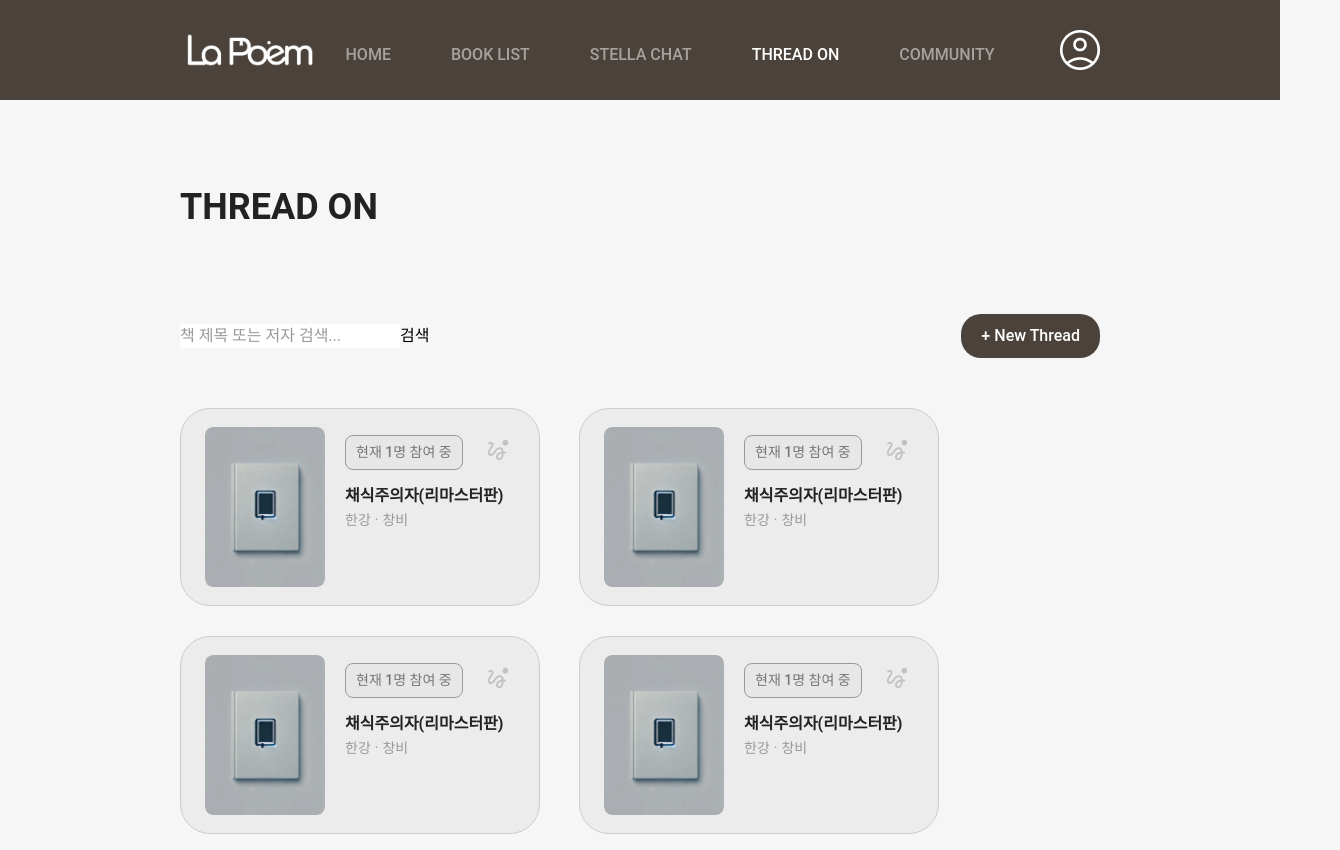
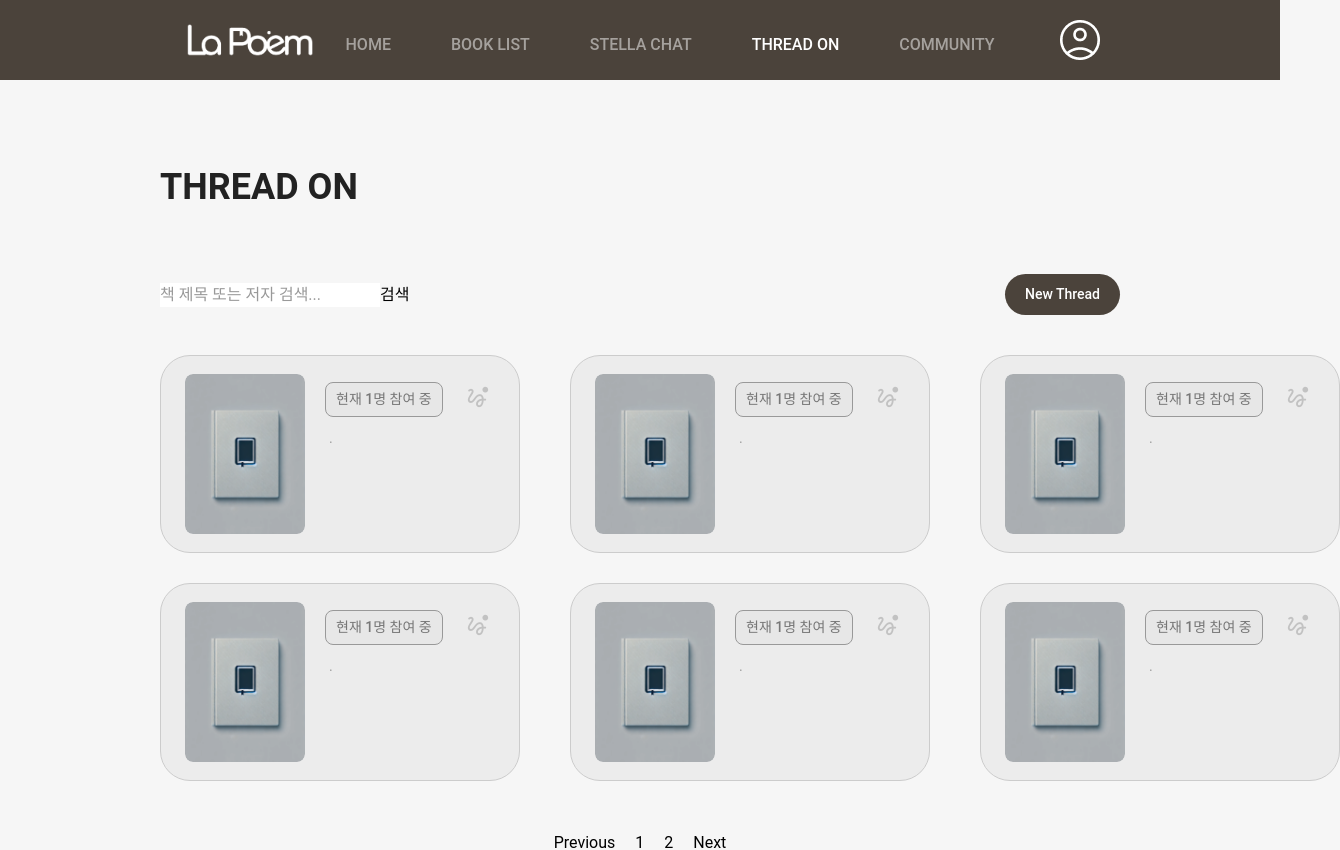
Before and after one commit to lollipopwyn/proj_lapoem_front, a React (Create React App) app: page /thread_on in a window 1280 px wide. Shown: the top 850 px of the page, 1340 px wide, since content can reach past the window. Built offline with nearby package versions, Linux system fonts and the light colour scheme.

Commit message:
241105_style_ThreadOn_css 수정_유소라

```diff
--- a/src/App.js
+++ b/src/App.js
@@ -1,19 +1,20 @@
-import { BrowserRouter, Navigate, Route, Routes } from 'react-router-dom';
-import Navbar from './components/Navbar';
-import Main from './components/Main/Main';
-import Join from './components/Auth/Join';
-import Login from './components/Auth/Login';
-import Booklist from './components/BookList/Booklist';
-import Stella from './components/Stella/Stella';
-import Community from './components/Community/Community';
-import NewForum from './components/Community/NewForum';
-import Community_detail from './components/Community/Community_detail';
-import ThreadOn from './components/ThreadOn/Threadon';
+import { BrowserRouter, Navigate, Route, Routes } from "react-router-dom";
+import Navbar from "./components/Navbar";
+import Main from "./components/Main/Main";
+import Join from "./components/Auth/Join";
+import Login from "./components/Auth/Login";
+import Booklist from "./components/BookList/Booklist";
+import Stella from "./components/Stella/Stella";
+import Community from "./components/Community/Community";
+import NewForum from "./components/Community/NewForum";
+import Community_detail from "./components/Community/Community_detail";
+import ThreadOn from "./components/ThreadOn/Threadon";
 
-import { useDispatch, useSelector } from 'react-redux';
-import { useEffect } from 'react';
-import { initializeAuth } from './redux/features/auth/authSlice';
-import Mypage from './components/My/Mypage';
+import { useDispatch, useSelector } from "react-redux";
+import { useEffect } from "react";
+import { initializeAuth } from "./redux/features/auth/authSlice";
+import Mypage from "./components/My/Mypage";
+import Threadon_post from "./components/ThreadOn/Threadon_post";
 
 function App() {
   const dispatch = useDispatch();
@@ -34,6 +35,7 @@ function App() {
           <Route path="/book_list" element={<Booklist />} />
           <Route path="/chatstella" element={<Stella />} />
           <Route path="/thread_on" element={<ThreadOn />} />
+          <Route path="/new_thread" element={<Threadon_post />} />
           <Route path="/community" element={<Community />} />
           <Route path="/new_forum" element={<NewForum />} />
           <Route path="/community/:postId" element={<Community_detail />} />
--- a/src/components/Bookcard.css
+++ b/src/components/Bookcard.css
@@ -7,7 +7,7 @@
 .book-thumbnail img {
   width: 100%;
   height: auto;
-  max-height: 100%; /* 부모 요소의 높이를 초과하지 않도록 제한 */
+  max-height: 100%;
   object-fit: cover;
   object-position: center;
   background-color: var(--text-gray-light);
@@ -44,7 +44,7 @@
 .small_star {
   width: 20px;
   height: 20px;
-  object-fit: contain; /* 이미지 비율 유지 */
+  object-fit: contain;
 }
 
 .average_star {
--- a/src/components/ThreadOn/ThreadCard.js
+++ b/src/components/ThreadOn/ThreadCard.js
@@ -19,19 +19,19 @@ function ThreadCard({ cover, title, author, publisher, participantsCount }) {
           <img src={Thread_i} alt="아이콘" className="thread-icon" />
 
           <div className="thread-info">
-            {/* <p className="thread-title">{title}</p> */}
-            <p className="thread-title">채식주의자(리마스터판)</p>
+            <p className="thread-title">{title}</p>
+            {/* <p className="thread-title">채식주의자(리마스터판)</p> */}
 
-            {/* <div className="thread-writer">
+            <div className="thread-writer">
               <p>{author}</p>
               <p>·</p>
               <p>{publisher}</p>
-            </div> */}
-            <div className="thread-writer">
+            </div>
+            {/* <div className="thread-writer">
               <p>한강</p>
               <p>·</p>
               <p>창비</p>
-            </div>
+            </div> */}
           </div>
         </div>
       </div>
--- a/src/components/ThreadOn/Threadcard.css
+++ b/src/components/ThreadOn/Threadcard.css
@@ -84,10 +84,26 @@
   }
 }
 
+@media (max-width: 1800px) {
+  .thread-card {
+    display: flex;
+    width: 440px;
+    padding: 18px 24px;
+  }
+}
+
+@media (max-width: 1700px) {
+  .thread-card {
+    display: flex;
+    width: 400px;
+    padding: 18px 24px;
+  }
+}
+
 @media (max-width: 1600px) {
   .thread-card {
     display: flex;
-    width: 360px;
+    width: 370px;
     padding: 18px 24px;
   }
 
@@ -115,3 +131,11 @@
     font-size: var(--font-smallest);
   }
 }
+
+@media (max-width: 1500px) {
+  .thread-card {
+    display: flex;
+    width: 360px;
+    padding: 18px 24px;
+  }
+}
--- a/src/components/ThreadOn/Threadon.css
+++ b/src/components/ThreadOn/Threadon.css
@@ -1,3 +1,4 @@
+/* 1920px 이하 */
 @media (max-width: 1920px) {
   .thread-container {
     min-height: 100vh;
@@ -5,23 +6,20 @@
   }
 
   .thread-header {
-    margin-bottom: 50px;
-  }
-
-  .thread-header h1 {
     font-size: var(--font-large2);
     font-weight: var(--font-bold-weight);
     color: var(--text-black);
+    margin-bottom: 60px;
   }
 
   .thread-new-thread-button {
     background-color: var(--text-point);
     color: white;
     padding: 10px 20px;
-    border-radius: 20px;
+    border-radius: 30px;
     cursor: pointer;
     border: none;
-    font-size: var(--font-small);
+    font-size: var(--font-smallest);
     font-weight: var(--font-medium-weight);
   }
 
@@ -29,18 +27,24 @@
     display: flex;
     justify-content: space-between;
     align-items: center;
-    margin-bottom: 30px;
+    margin-bottom: 40px;
   }
 
   .thread-list {
-    display: flex;
-    flex-wrap: wrap;
-    gap: 40px 60px;
+    display: grid;
+    grid-template-columns: repeat(3, 1fr); /* 한 줄에 3개씩 배치 */
+    gap: 40px 60px; /* 세로 40px, 가로 60px */
   }
 }
 
+/* 1600px 이하 */
 @media (max-width: 1600px) {
+  .thread-container {
+    padding: 160px 160px 0;
+  }
+
   .thread-list {
-    gap: 30px 39px;
+    grid-template-columns: repeat(3, 1fr); /* 한 줄에 3개 */
+    gap: 30px 50px; /* 세로 30px, 가로 50px */
   }
 }
--- a/src/components/ThreadOn/Threadon.js
+++ b/src/components/ThreadOn/Threadon.js
@@ -1,4 +1,5 @@
 import React, { useState, useEffect } from "react";
+import { useNavigate } from "react-router-dom"; // useNavigate import 추가
 import ThreadCard from "./ThreadCard";
 import SearchBar from "../Common/SearchBar";
 import PageNation from "../PageNation";
@@ -9,6 +10,7 @@ function Threadon() {
   const [currentPage, setCurrentPage] = useState(1);
   const itemsPerPage = 6;
   const [searchTerm, setSearchTerm] = useState("");
+  const navigate = useNavigate(); // useNavigate 훅 사용
 
   useEffect(() => {
     const data = [
@@ -94,13 +96,17 @@ function Threadon() {
 
   return (
     <div className="thread-container">
-      <header className="thread-header">
-        <h1 className="mb-20">THREAD ON</h1>
-        <div className="thread-control-bar">
-          <SearchBar onSearch={handleSearch} />
-          <button className="thread-new-thread-button">+ New Thread</button>
-        </div>
-      </header>
+      <h1 className="thread-header">THREAD ON</h1>
+
+      <div className="thread-control-bar">
+        <SearchBar onSearch={handleSearch} />
+        <button
+          className="thread-new-thread-button"
+          onClick={() => navigate("/new_thread")} // 버튼 클릭 시 "/new-thread"로 이동
+        >
+          New Thread
+        </button>
+      </div>
 
       <div className="thread-list">
         {currentItems.map((thread) => (
--- /dev/null
+++ b/src/components/ThreadOn/Threadon_post.js
@@ -0,0 +1,7 @@
+import React from "react";
+
+const Threadon_post = () => {
+  return <div>post</div>;
+};
+
+export default Threadon_post;
--- a/src/components/navbar.css
+++ b/src/components/navbar.css
@@ -1,3 +1,4 @@
+@media (max-width: 1920px) {
   nav {
     position: fixed;
     display: flex;
@@ -78,3 +79,10 @@ nav {
   .profile-menu button:hover {
     background-color: #fff;
   }
+}
+
+@media (max-width: 1600px) {
+  nav {
+    height: 80px;
+  }
+}
```
Lines whose indentation alone changed are shown as unchanged.
